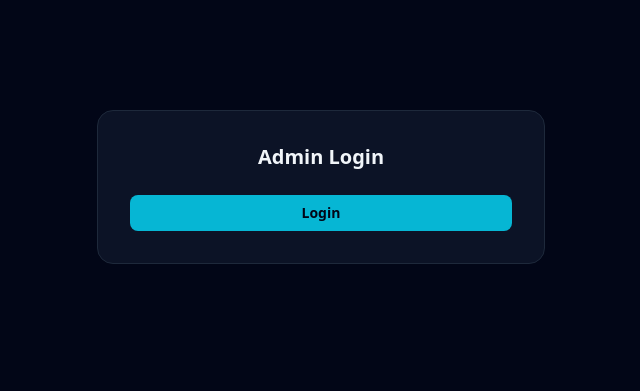
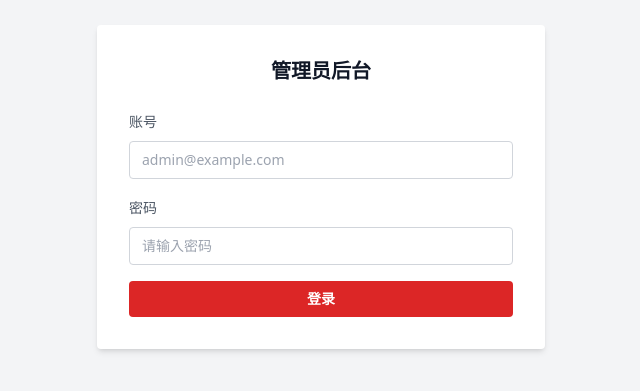
Before and after one commit to iasbt/account, a React (Vite) app: page /admin in a window 1280 px wide. Shown: the part 213-604 px from the top of the page, without its empty margins (319-959 px from the left). Built offline with nearby package versions, Linux system fonts and the light colour scheme.

Commit message:
style: ui renovation for login pages (tailwind css)

```diff
--- a/src/pages/entry/AdminLogin.tsx
+++ b/src/pages/entry/AdminLogin.tsx
@@ -4,16 +4,41 @@ export default function AdminLogin() {
   const navigate = useNavigate()
 
   return (
-    <div className="min-h-screen bg-slate-950 text-slate-100 flex items-center justify-center p-6">
-      <div className="w-full max-w-md rounded-2xl border border-slate-800 bg-slate-900/80 p-8 text-center">
-        <div className="text-xl font-semibold">Admin Login</div>
-        <button
-          type="button"
-          onClick={() => navigate('/admin/dashboard', { replace: true })}
-          className="mt-6 w-full rounded-lg bg-cyan-500 px-4 py-2 text-sm font-semibold text-slate-950 transition hover:bg-cyan-400"
+    <div className="min-h-screen bg-gray-100 text-gray-900 flex items-center justify-center p-6">
+      <div className="w-full max-w-md rounded bg-white p-8 shadow-md">
+        <div className="text-xl font-semibold text-center">管理员后台</div>
+        <form
+          className="mt-6 space-y-4"
+          onSubmit={(event) => {
+            event.preventDefault()
+            navigate('/admin/dashboard', { replace: true })
+          }}
         >
-          Login
-        </button>
+          <div className="space-y-2">
+            <label className="text-sm text-gray-600">账号</label>
+            <input
+              type="email"
+              autoComplete="username"
+              className="w-full rounded border border-gray-300 bg-white px-3 py-2 text-sm text-gray-900 focus:border-red-500 focus:outline-none focus:ring-2 focus:ring-red-200"
+              placeholder="admin@example.com"
+            />
+          </div>
+          <div className="space-y-2">
+            <label className="text-sm text-gray-600">密码</label>
+            <input
+              type="password"
+              autoComplete="current-password"
+              className="w-full rounded border border-gray-300 bg-white px-3 py-2 text-sm text-gray-900 focus:border-red-500 focus:outline-none focus:ring-2 focus:ring-red-200"
+              placeholder="请输入密码"
+            />
+          </div>
+          <button
+            type="submit"
+            className="w-full rounded bg-red-600 px-4 py-2 text-sm font-semibold text-white transition hover:bg-red-700"
+          >
+            登录
+          </button>
+        </form>
       </div>
     </div>
   )
--- a/src/pages/entry/UserLogin.tsx
+++ b/src/pages/entry/UserLogin.tsx
@@ -4,16 +4,41 @@ export default function UserLogin() {
   const navigate = useNavigate()
 
   return (
-    <div className="min-h-screen bg-slate-950 text-slate-100 flex items-center justify-center p-6">
-      <div className="w-full max-w-md rounded-2xl border border-slate-800 bg-slate-900/80 p-8 text-center">
-        <div className="text-xl font-semibold">User Login</div>
-        <button
-          type="button"
-          onClick={() => navigate('/user/home', { replace: true })}
-          className="mt-6 w-full rounded-lg bg-cyan-500 px-4 py-2 text-sm font-semibold text-slate-950 transition hover:bg-cyan-400"
+    <div className="min-h-screen bg-gray-100 text-gray-900 flex items-center justify-center p-6">
+      <div className="w-full max-w-md rounded bg-white p-8 shadow-md">
+        <div className="text-xl font-semibold text-center">用户登录</div>
+        <form
+          className="mt-6 space-y-4"
+          onSubmit={(event) => {
+            event.preventDefault()
+            navigate('/user/home', { replace: true })
+          }}
         >
-          Login
-        </button>
+          <div className="space-y-2">
+            <label className="text-sm text-gray-600">邮箱</label>
+            <input
+              type="email"
+              autoComplete="email"
+              className="w-full rounded border border-gray-300 bg-white px-3 py-2 text-sm text-gray-900 focus:border-green-500 focus:outline-none focus:ring-2 focus:ring-green-200"
+              placeholder="you@example.com"
+            />
+          </div>
+          <div className="space-y-2">
+            <label className="text-sm text-gray-600">密码</label>
+            <input
+              type="password"
+              autoComplete="current-password"
+              className="w-full rounded border border-gray-300 bg-white px-3 py-2 text-sm text-gray-900 focus:border-green-500 focus:outline-none focus:ring-2 focus:ring-green-200"
+              placeholder="请输入密码"
+            />
+          </div>
+          <button
+            type="submit"
+            className="w-full rounded bg-green-600 px-4 py-2 text-sm font-semibold text-white transition hover:bg-green-700"
+          >
+            登录
+          </button>
+        </form>
       </div>
     </div>
   )
```
